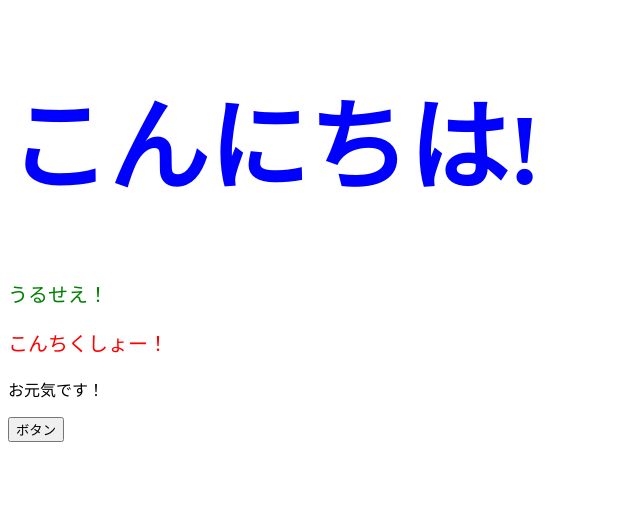
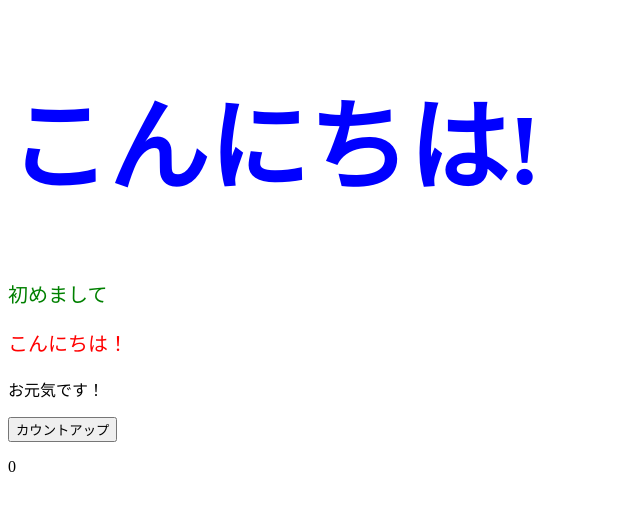
Before and after one commit to kensuke-honta/modernJS-, a React (Create React App) app in the folder react-lesson/: page / in a window 1280 px wide. Shown: the top 510 px of the page, without its empty margins (0-640 px from the left). Built offline with nearby package versions, Linux system fonts and the light colour scheme.

Commit message:
state学習

```diff
--- a/react-lesson/src/App.jsx
+++ b/react-lesson/src/App.jsx
@@ -1,8 +1,12 @@
  // コンポーネントファイルは拡張子をjsxにする
+import { useState } from "react";
 import { ColorfulMessage } from "./components/colorfulMessage";
 
  export const App = () => {
-  const contentButton = () => alert();
+  const [num,setNum] = useState(0);//()の中に値を書くことで初期値に設定できる
+  const onClickCountUp = () => {
+    setNum(num + 1);
+  };
   const fontStyle = {
     color :"blue",
     fontSize : "100px"
@@ -10,11 +14,13 @@ import { ColorfulMessage } from "./components/colorfulMessage";
   return  (
     <>
       <h1 style = {fontStyle}>こんにちは!</h1>
-      <ColorfulMessage color= "green">うるせえ！</ColorfulMessage>
-      <ColorfulMessage color = "red">こんちくしょー！</ColorfulMessage>
+      <ColorfulMessage color= "green">初めまして</ColorfulMessage>
+      <ColorfulMessage color = "red">こんにちは！</ColorfulMessage>
       <p>お元気です！</p>
       {/* {}で括ってあげればそこがJSとして読み込まれる */}
-      <button onClick={contentButton}>ボタン</button>
+      <button onClick={onClickCountUp}>カウントアップ</button>
+      <p>{ num }</p>
+      {/* {console.log(num)} */}
     </>
   )
 };
```
Also changed, not shown: react-lesson/src/App.css (line endings or trailing spaces).
